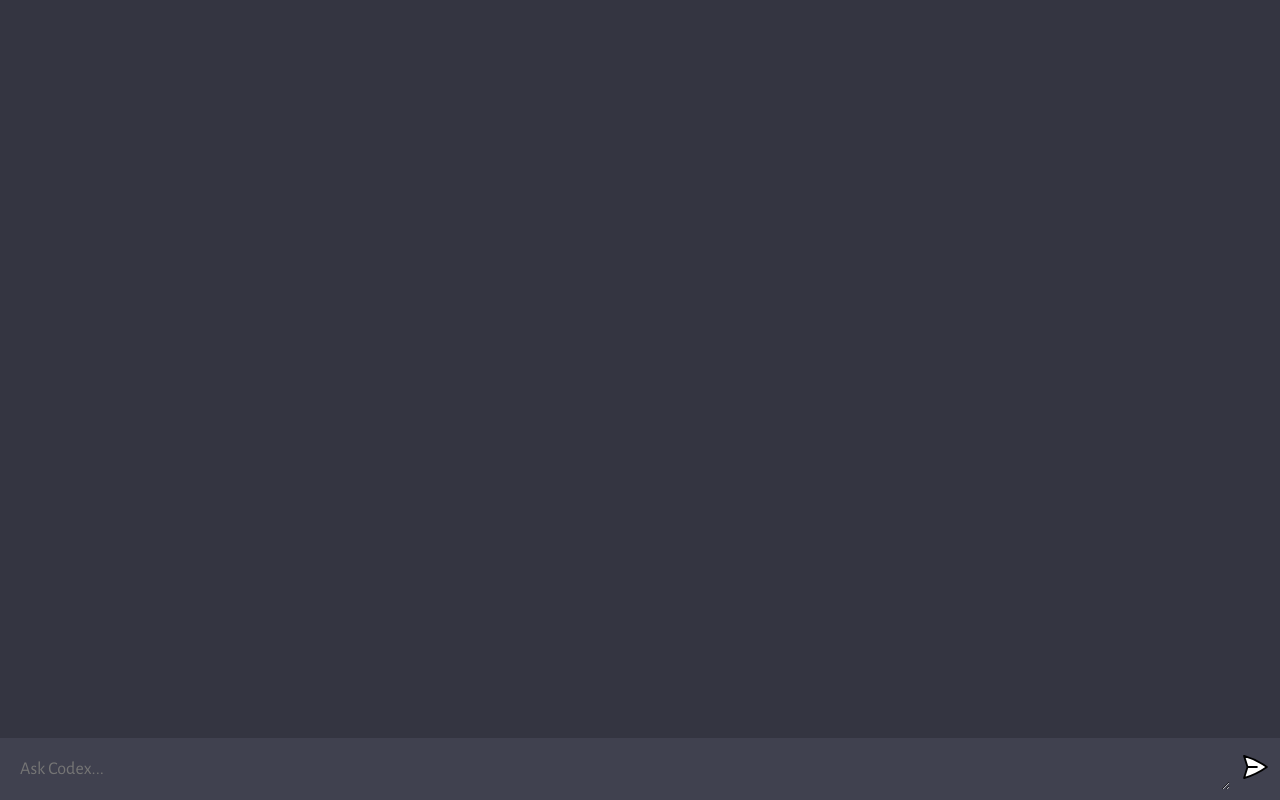
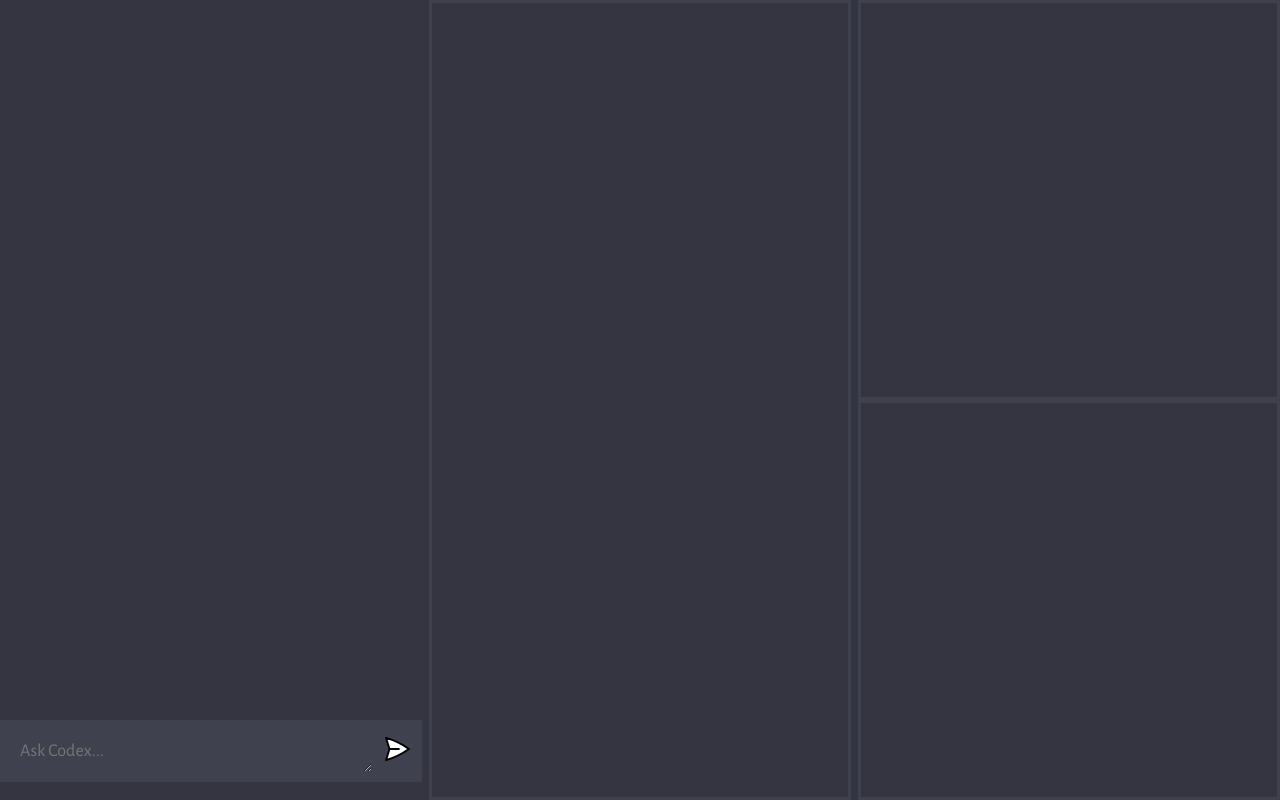
Before and after one commit to HZ757/chat-gpt-travel, a website built with Vite: page client/index.html in a window 1280 px wide. Built offline with nearby package versions, Linux system fonts and the light colour scheme.

Commit message:
update the visual layout

```diff
--- a/client/index.html
+++ b/client/index.html
@@ -9,11 +9,20 @@
   </head>
   <body>
     <div id="app">
-      <div id="chat_container"></div>
-      <form>
-        <textarea name="prompt" rows="1" cols="1" placeholder="Ask Codex..."></textarea>
-        <button type="submit"><img src="assets/send.svg"></button>
-      </form>
+      <div id="chat_area">
+        <div id="chat_container"></div>
+        <form>
+          <textarea name="prompt" rows="1" cols="1" placeholder="Ask Codex..."></textarea>
+          <button type="submit"><img src="assets/send.svg"></button>
+        </form>
+      </div>
+      <div id="itinerary_area">
+        <div id="itinerary"></div>
+      </div>
+      <div id="info_area">
+        <div id="hotel"></div>
+        <div id="flight"></div>
+      </div>
     </div>
     <script type="module" src="script.js"></script>
   </body>
--- a/client/style.css
+++ b/client/style.css
@@ -17,15 +17,55 @@
   background: #343541;
 
   display: flex;
-  flex-direction: column;
+  flex-direction: row;
   align-items: center;
   justify-content: space-between;
+}
+
+#chat_area {
+  width: 33%;
+  height: 100%;
+}
+
+#info_area {
+  width:33%;
+  height: 100%;
+  display: flex;
+  flex-direction: column
+}
+
+#itinerary_area {
+  width:33%;
+  height: 100%;
+  display: flex;
+  flex-direction: column
+}
+
+#itinerary {
+  width: 100%;
+  height: 100%;
+  border-style: solid;
+  border-color: #40414F;
+}
+
+#hotel {
+  width: 100%;
+  height: 50%;
+  border-style: solid;
+  border-color: #40414F;
+}
+
+#flight {
+  width: 100%;
+  height: 50%;
+  border-style: solid;
+  border-color: #40414F;
 }
 
 #chat_container {
   flex: 1;
   width: 100%;
-  height: 100%;
+  height: 90%;
   overflow-y: scroll;
 
   display: flex;
```
Also changed, not shown: 1 other file.
